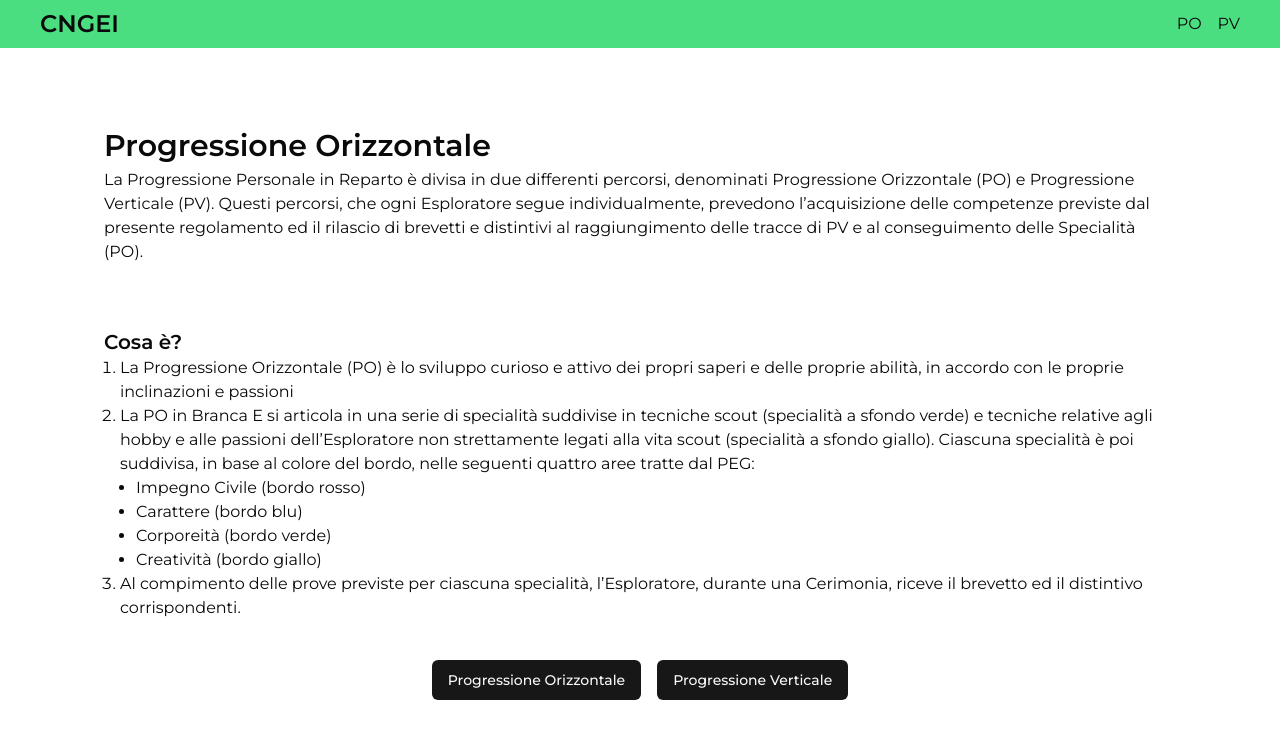
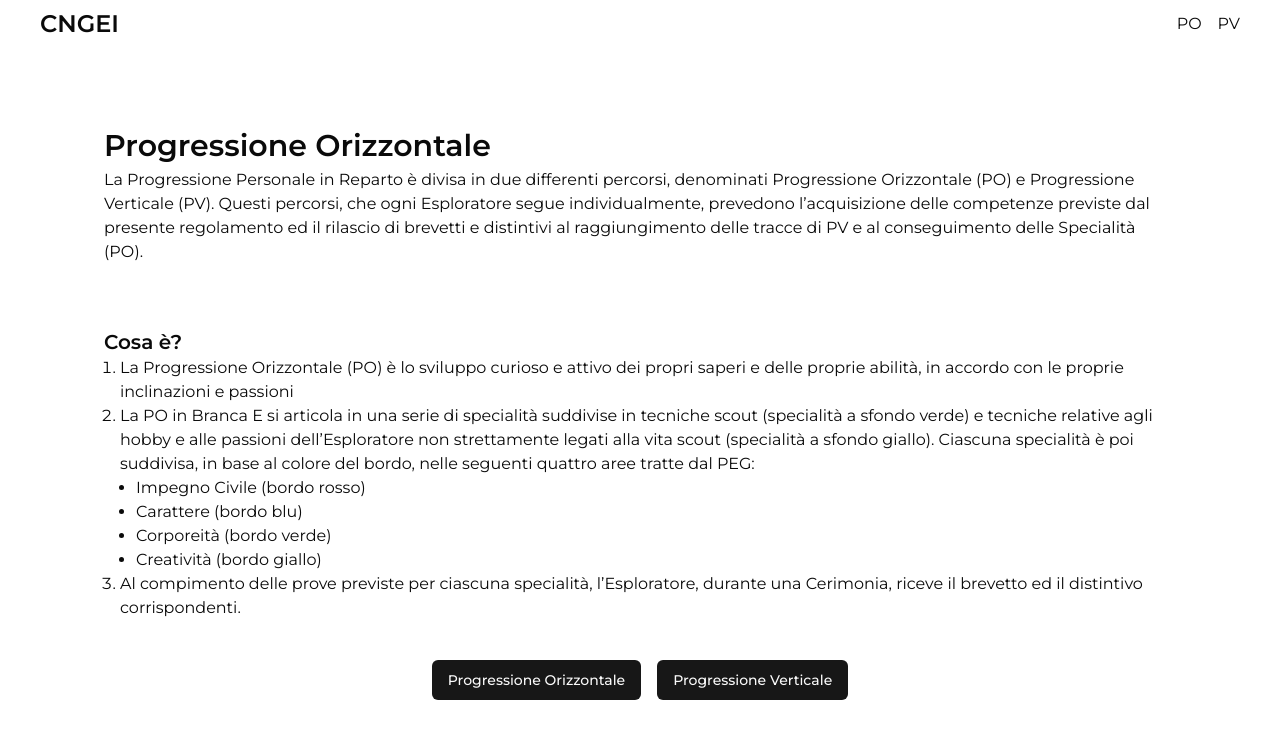
Before and after one commit to namecoder1/cngei-po-pv, a Next.js app: page / in a window 1280 px wide. Shown: the top 738 px of the page. Built offline with nearby package versions, Linux system fonts and the light colour scheme.

Commit message:
tailwind config

```diff
--- a/tailwind.config.ts
+++ b/tailwind.config.ts
@@ -10,6 +10,10 @@ const config: Config = {
   theme: {
   	extend: {
   		colors: {
+				green: '#00FF00',
+        red: '#FF0000',
+        yellow: '#FFFF00',
+        blue: '#0000FF',
   			background: 'hsl(var(--background))',
   			foreground: 'hsl(var(--foreground))',
   			card: {
@@ -51,6 +55,12 @@ const config: Config = {
   				'5': 'hsl(var(--chart-5))'
   			}
   		},
+			borderColor: {
+        green: '#00FF00',
+        red: '#FF0000',
+        yellow: '#FFFF00',
+        blue: '#0000FF',
+      },
   		borderRadius: {
   			lg: 'var(--radius)',
   			md: 'calc(var(--radius) - 2px)',
```
